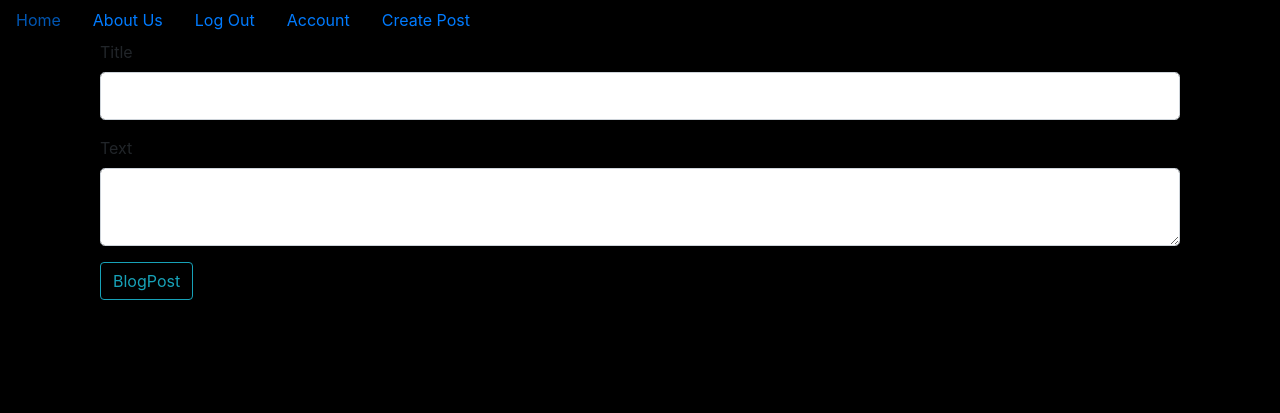
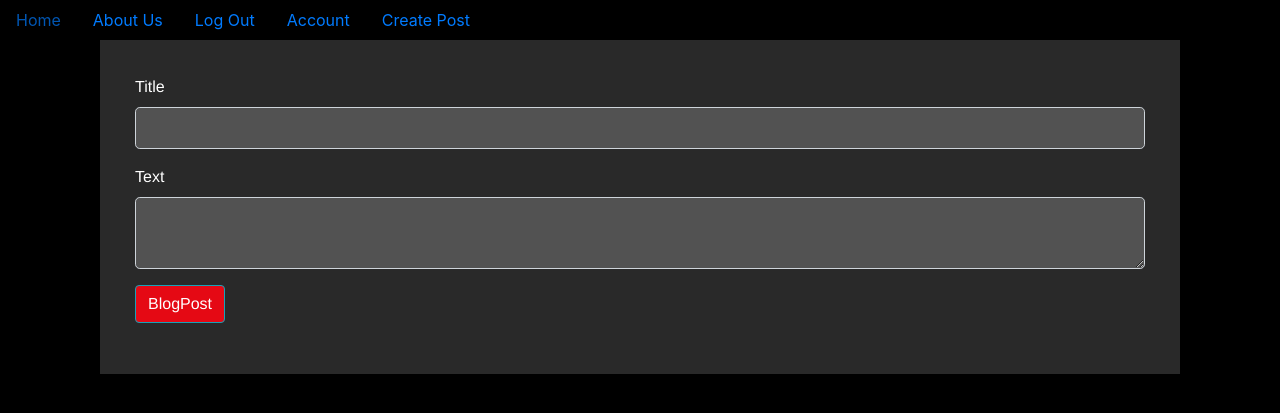
Before and after one commit to TTP-Group1/flask_blog, a Flask app: page /create in a window 1280 px wide. Shown: the top 413 px of the page. Run offline with Flask 2, Linux system fonts and the light colour scheme; the first user in the database is signed in; some libraries are stand-ins or nearby versions.

Commit message:
Css to create_post

```diff
--- /dev/null
+++ b/puppycompanyblog/static/create_post.css
@@ -0,0 +1,33 @@
+.form-group1 {
+    font-family: 'Helvetica Neue',Helvetica,Arial,sans-serif;
+    padding:35px;
+    background:rgba(51, 51, 51, 0.803);
+    color:#fff;
+    display:grid;
+    grid-template-columns: 1fr;
+}
+
+.btn-outline-info {
+    background:#e50914;
+    color:white;
+    text-align: center;
+    margin: auto;
+}
+
+.btn-outline-info:hover {
+    background:#dd9497;
+}
+
+.form-control-lg {
+    background:rgba(87, 87, 87, 0.899);
+    padding:5px;
+    color:white;
+}
+
+
+@media (max-width:800px){
+    form{
+        left:25%;
+        transition: 1s ease-out;
+    }
+}
--- a/puppycompanyblog/templates/create_post.html
+++ b/puppycompanyblog/templates/create_post.html
@@ -1,7 +1,8 @@
 {% extends "base.html" %}
 {% block content %}
+<link type="text/css"  rel="stylesheet" href="{{ url_for('static', filename='/create_post.css') }}"/>
 <div class="container">
-  <form class="form-group" method="POST">
+  <form class="form-group1" method="POST">
      {{ form.hidden_tag() }}
 
      <div class="form-group">
```
